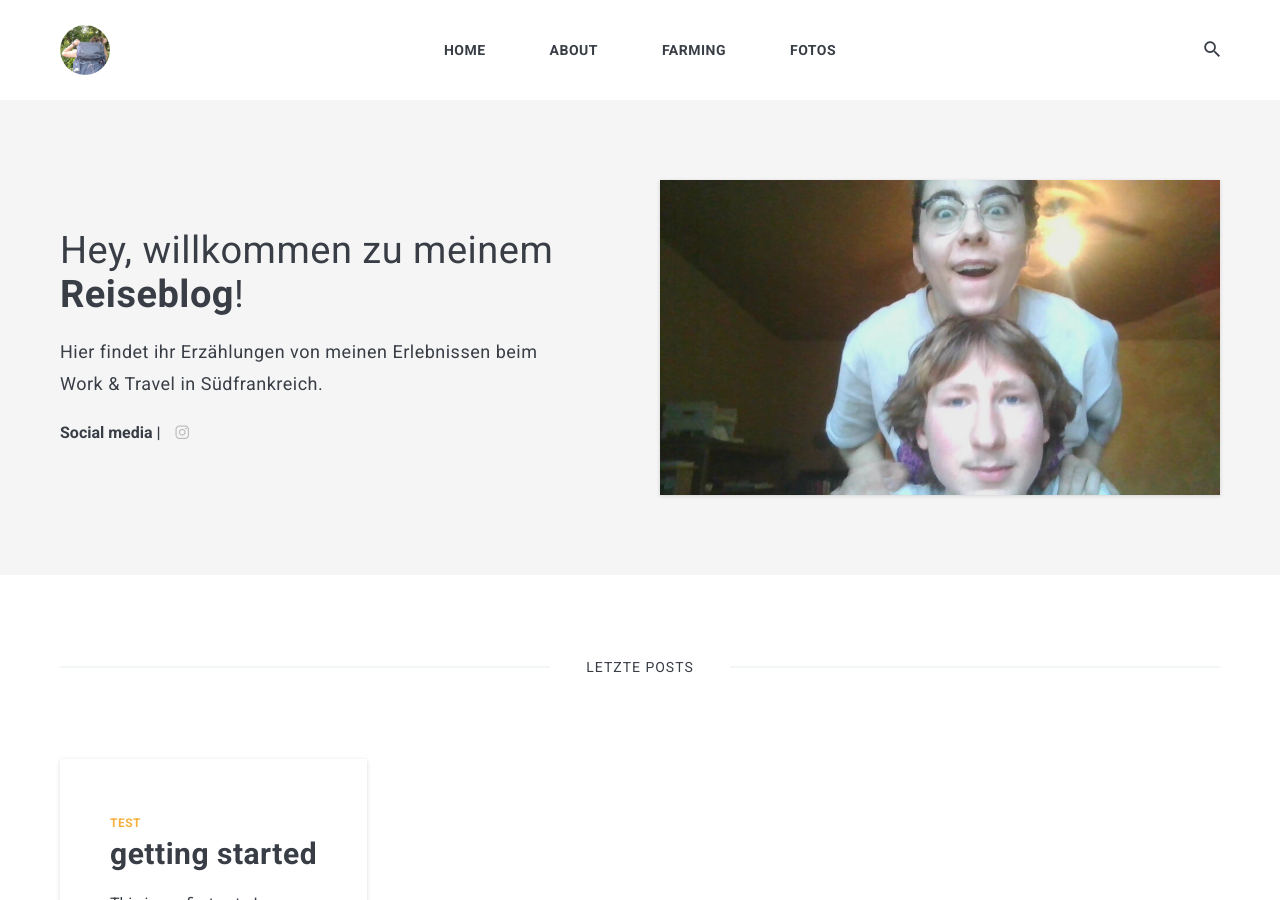
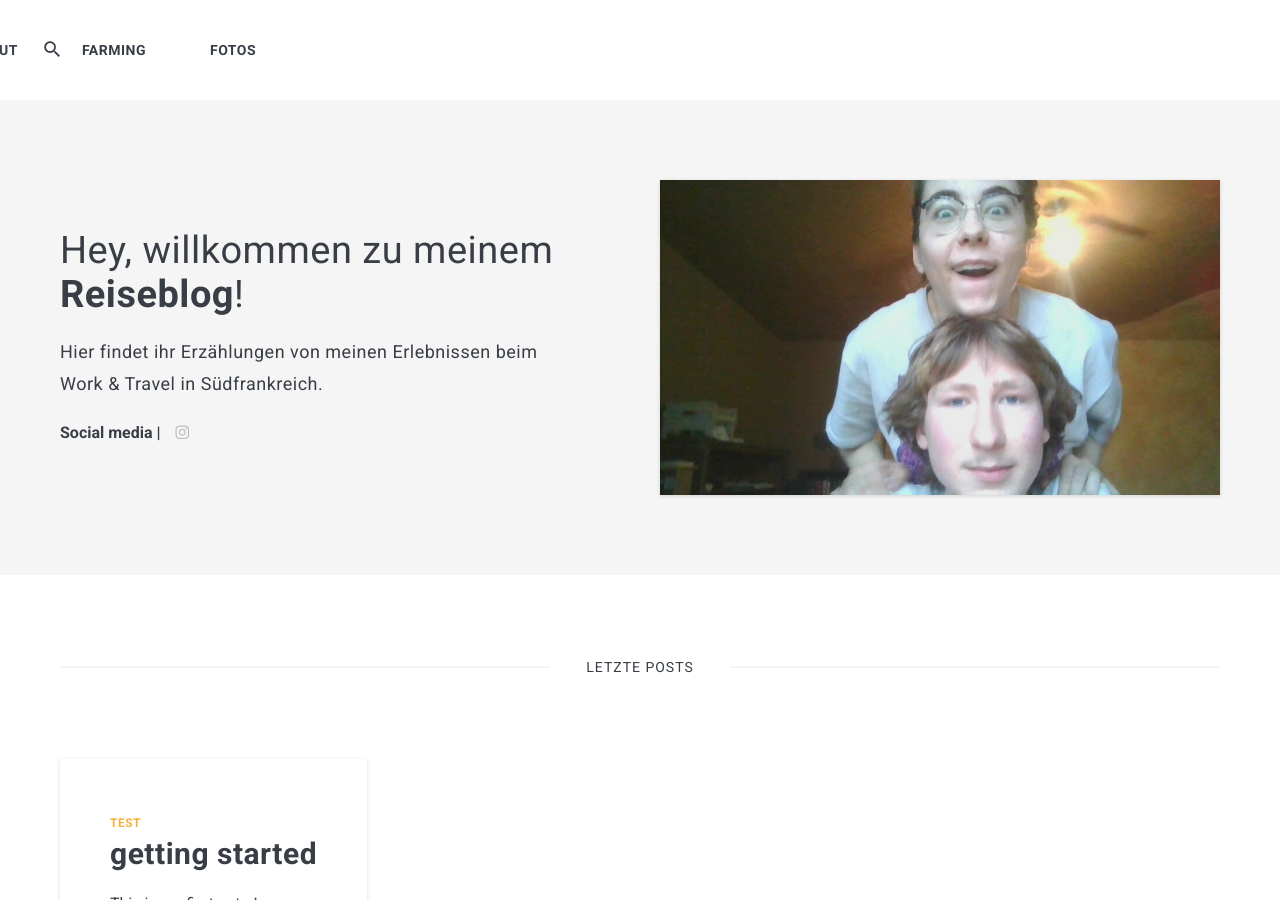
Before and after one commit to anneke-streit/anneke-streit.github.io, a Jekyll site: the page built from index.html, in a window 1280 px wide and 900 px high. Built offline with Jekyll 4.4.1, drawn with Linux system fonts in a browser that asks for light colours; nearby versions of some CDN libraries; the list of posts is cut into pages by our own code.

Commit message:
Update header.html

```diff
--- a/_includes/header.html
+++ b/_includes/header.html
@@ -1,6 +1,6 @@
 <div class="container">
   <div class="row">
-    <div class="col col-12">
+    <div class="col col-40">
       <!-- begin header -->
       <header class="header">
 
```
